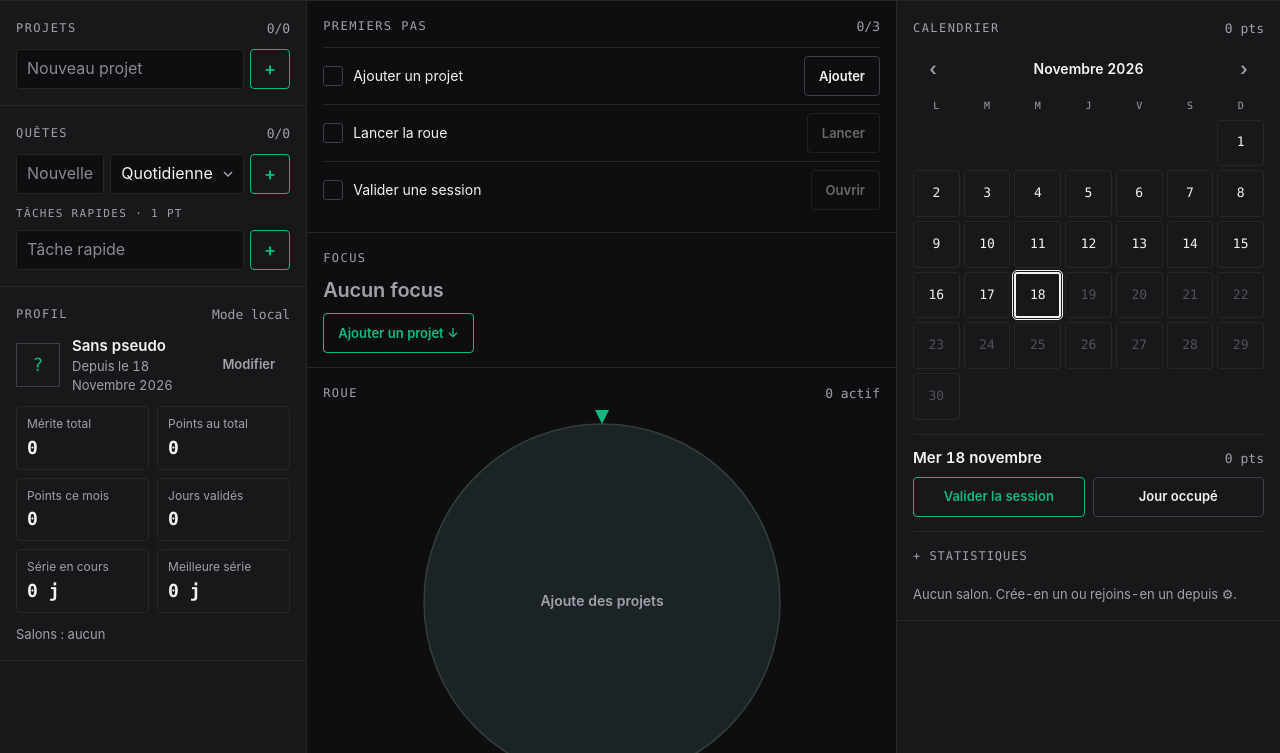
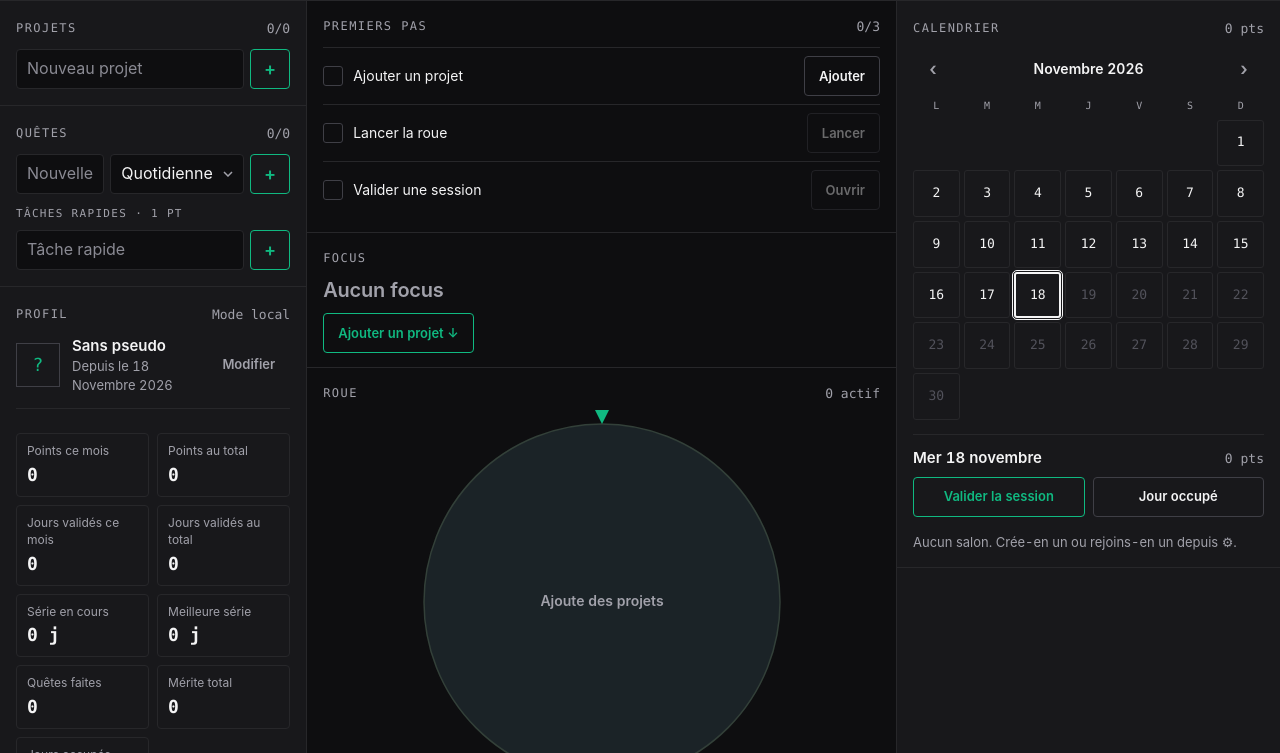
Before and after one commit to Hydra-V-ion/Focale, a plain HTML site: page index.html in a window 1280 px wide. Shown: the part 47-800 px from the top of the page. Drawn offline with Linux system fonts and the light colour scheme; no server answers.

Commit message:
Modification entre Profil et Statistiques

```diff
--- a/index.html
+++ b/index.html
@@ -895,12 +895,9 @@ function firstDay() {
 }
 function renderProfile() {
   const box = $('#profCard'); if (!box) return;
-  const { y, m } = nowMonth(), sessKeys = Object.keys(state.sessions).sort();
-  const { cur, best } = streaks(sessKeys);
   const pseudo = state.pseudo.trim(), u = Auth.user;
   const [fy, fm, fd] = firstDay().split('-');
   const badge = badgeOf(weekSessions(mondayOf(new Date())));
-  const tile = (label, value) => h('div', { class: 'tile' }, h('span', { class: 'tl' }, label), h('span', { class: 'tv' }, String(value)));
   put(box,
     sh('Profil', h('span', { class: 'cnt' }, u ? 'Compte Google' : 'Mode local')),
     h('div', { class: 'idrow' },
@@ -910,13 +907,7 @@ function renderProfile() {
         h('div', { class: 'mut small' }, `Depuis le ${+fd} ${MONTHS[+fm - 1]} ${fy}`)),
       h('button', { class: 'btn ghost', type: 'button', onclick: openData }, 'Modifier')),
     badge ? h('div', { class: 'badgerow' }, h('span', { class: 'badge' }, 'Semaine · ' + badge)) : null,
-    h('div', { class: 'tiles' },
-      tile('Mérite total', state.merit.length),
-      tile('Points au total', totalPoints()),
-      tile('Points ce mois', monthPoints(y, m)),
-      tile('Jours validés', sessKeys.length),
-      tile('Série en cours', cur + ' j'),
-      tile('Meilleure série', best + ' j')),
+    statsBox(),
     h('p', { class: 'mut small', style: 'margin:0' }, `Salons : ${state.salons.length ? state.salons.join(', ') : 'aucun'}`));
 }
 
@@ -940,7 +931,6 @@ function renderWeek() {
     badge ? h('div', { class: 'badgerow' }, h('span', { class: 'badge' }, 'Semaine · ' + badge)) : null,
     h('div', { class: 'mgrid' }, ['L', 'M', 'M', 'J', 'V', 'S', 'D'].map(x => h('span', { class: 'mdow' }, x)), cells),
     dayPanel(selDay),
-    statsBox(),
     boardBox());
   Salons.refresh();
 }
@@ -993,8 +983,7 @@ function statsBox() {
   for (let i = 11; i >= 0; i--) { const d = new Date(y, m - i, 1); months.push({ label: MONTHS[d.getMonth()].slice(0, 3), pts: monthPoints(d.getFullYear(), d.getMonth()) }); }
   const max = Math.max(1, ...months.map(x => x.pts));
   const tile = (label, value) => h('div', { class: 'tile' }, h('span', { class: 'tl' }, label), h('span', { class: 'tv' }, String(value)));
-  return h('details', { class: 'stats', open: statsOpen, ontoggle: e => { statsOpen = e.target.open; } },
-    h('summary', {}, 'Statistiques'),
+  return h('div', { class: 'stats' },
     h('div', { class: 'tiles' },
       tile('Points ce mois', monthPoints(y, m)),
       tile('Points au total', totalPoints()),
```
